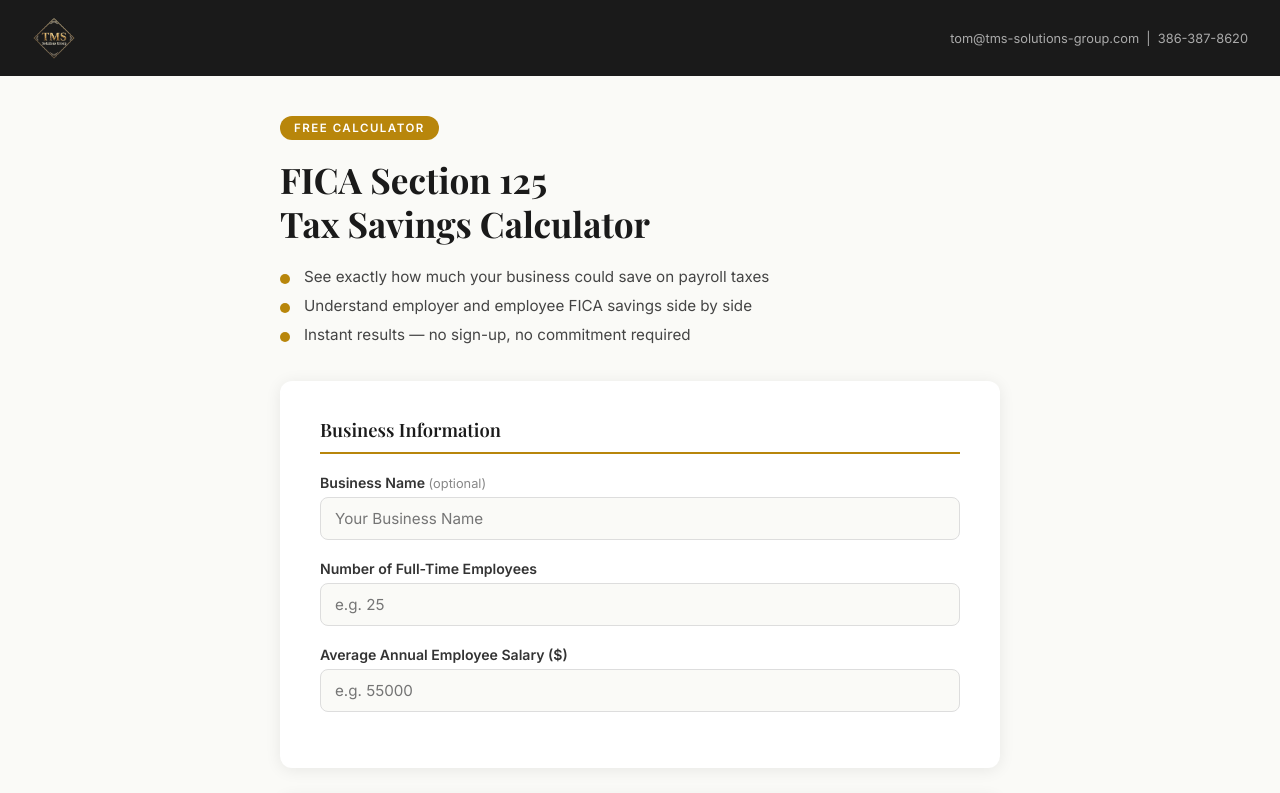
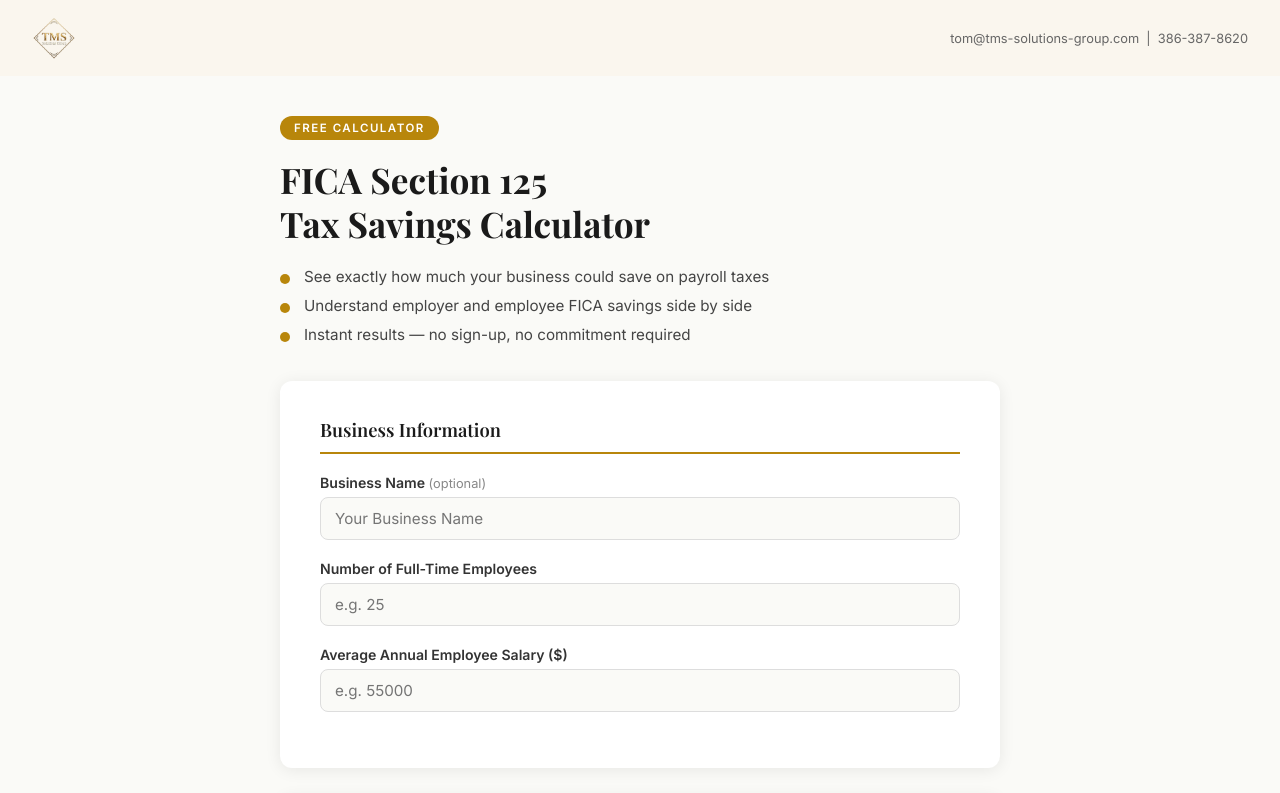
Before and after one commit to Tsparling1/tms-fica-calculator, a website: page public/index.html in a window 1280 px wide. Shown: the top 793 px of the page. Drawn offline with nearby package versions, Linux system fonts and the light colour scheme.

Commit message:
Change header background to cream, contact color to #666

```diff
--- a/public/index.html
+++ b/public/index.html
@@ -20,8 +20,8 @@
 
     /* ── Header ── */
     header {
-      background: #1a1a1a;
-      color: #FAFAF7;
+      background: #FAF6EE;
+      color: #1a1a1a;
       padding: 16px 32px;
       display: flex;
       align-items: center;
@@ -38,7 +38,7 @@
     .brand-logo { height: 44px; width: auto; display: block; object-fit: contain; }
     header .contact {
       font-size: 0.8rem;
-      color: #aaa;
+      color: #666;
     }
 
     /* ── Main wrapper ── */
```
